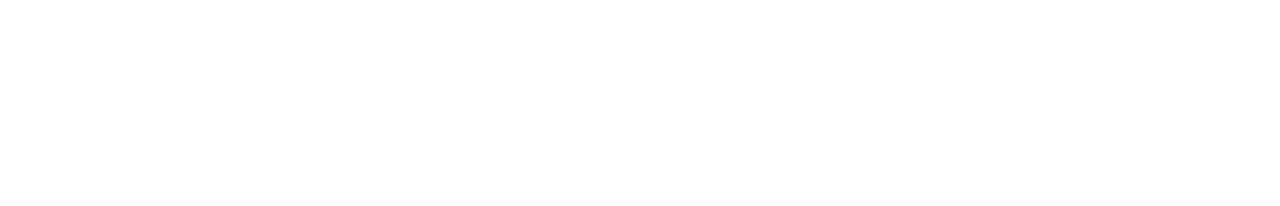
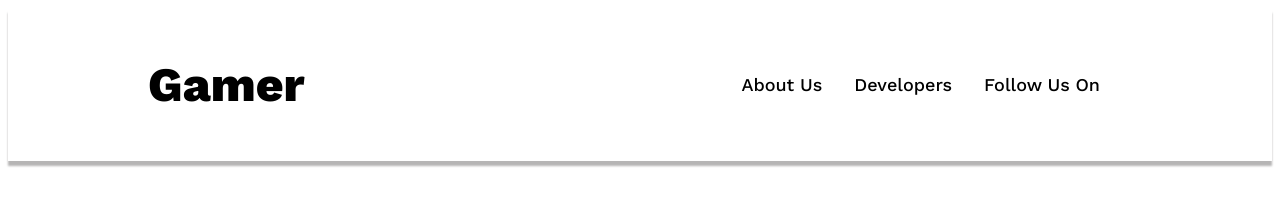
Before and after one commit to emamuddin10/assaignment--2, a plain HTML site: page index.html in a window 1280 px wide. Drawn offline with nearby package versions, Linux system fonts and the light colour scheme.

Commit message:
header added

```diff
--- a/index.html
+++ b/index.html
@@ -7,6 +7,19 @@
     <link rel="stylesheet" href="style/gamer.css">
 </head>
 <body>
+    <header class="header">
+        <nav>
+            <h3 class="nav-title"><span>G</span>amer</h3>
+            <ul>
+                <li>About Us</li>
+                <li>Developers</li>
+                <li>Follow Us On</li>
+            </ul>
+        </nav>
+    </header>
+    <main></main>
+    <footer>
 
+    </footer>
 </body>
 </html>
--- a/style/gamer.css
+++ b/style/gamer.css
@@ -0,0 +1,35 @@
+/*  word sans font frome google */
+@import url('https://fonts.googleapis.com/css2?family=Open+Sans:ital,wght@0,600;0,700;1,300&family=Poppins:wght@500&family=Work+Sans:ital,wght@0,500;0,800;1,100;1,400&display=swap');
+
+
+  * {
+    font-family: 'Work Sans', sans-serif;
+  }
+
+  header{
+    background-color: rgb(255, 255, 255);
+    margin: 0px;
+    box-shadow: 0px 5px 2px rgb(182, 181, 181) ;
+
+  }
+  nav{
+    display: flex;
+    justify-content: space-between;
+    padding: 0px 140px;
+    align-items: center;
+    margin: 0px;
+
+  }
+
+  .nav-title{
+    font-size: 3rem;
+  }
+  nav > ul{
+    display: flex;
+  }
+  nav li {
+    list-style: none;
+    padding-right: 32px;
+    font-size: 18px;
+    font-weight: 500px;
+  }
```
